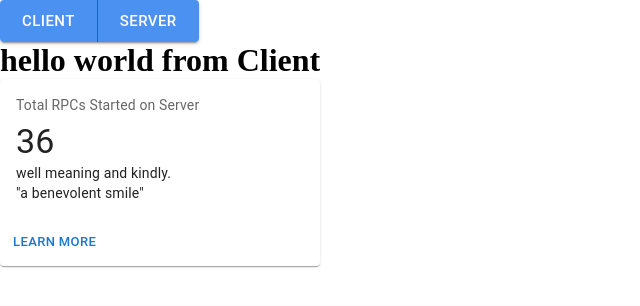
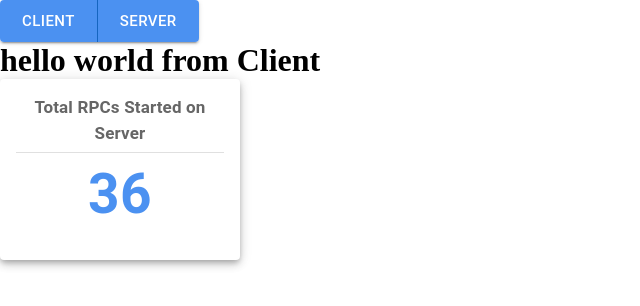
Before and after one commit to oslabs-beta/gRPSeek, a React app: page /client in a window 1280 px wide. Shown: the top 306 px of the page, without its empty margins (0-640 px from the left). Built offline with nearby package versions, Linux system fonts and the light colour scheme.

Commit message:
slightly updated box

```diff
--- a/src/Pages/Home.tsx
+++ b/src/Pages/Home.tsx
@@ -1,5 +1,6 @@
 import React from "react";
 import "../styles.scss";
+import NavBar from ".././client/components/NavBar"
 
 const Home: React.FC = () => {
   return (
@@ -11,6 +12,7 @@ const Home: React.FC = () => {
           A POWERFUL METRIC VISUALIZATION TOOL FOR gRPC
         </h3>
       </div>
+      <NavBar />
     </div>
   );
 };
--- a/src/client/components/Box.tsx
+++ b/src/client/components/Box.tsx
@@ -1,34 +1,25 @@
 import * as React from 'react';
 import Card from '@mui/material/Card';
-import CardActions from '@mui/material/CardActions';
+// import CardActions from '@mui/material/CardActions';
 import CardContent from '@mui/material/CardContent';
-import Button from '@mui/material/Button';
+// import Button from '@mui/material/Button';
 import Typography from '@mui/material/Typography';
-
+import Divider from '@mui/material/Divider';
 
 
 const BoxMetric:React.FC = () => {
-
     return(
         <>
-    <Card sx={{ width: '25%' }}>
+    <Card sx={{ width: '15rem', boxShadow: 5 }}>
       <CardContent>
-        <Typography sx={{ fontSize: 14 }} color="text.secondary" gutterBottom>
+        <Typography sx={{ fontWeight: 700, fontSize: 17, textAlign: 'center' }} color="text.secondary" gutterBottom>
         Total RPCs Started on Server
         </Typography>
-        <Typography variant="h4" component="div">
+        <Divider textAlign="center" sx={{ fontWeight: 700 }} />
+        <Typography style={{ backgroundColor: 'white', color: '#4B91F1', fontWeight: 700, fontSize: 55, textAlign: 'center' }} component="div">
           36
         </Typography>
-
-        <Typography variant="body2">
-          well meaning and kindly.
-          <br />
-          {'"a benevolent smile"'}
-        </Typography>
       </CardContent>
-      <CardActions>
-        <Button size="small">Learn More</Button>
-      </CardActions>
     </Card>
         </>
     )
```
